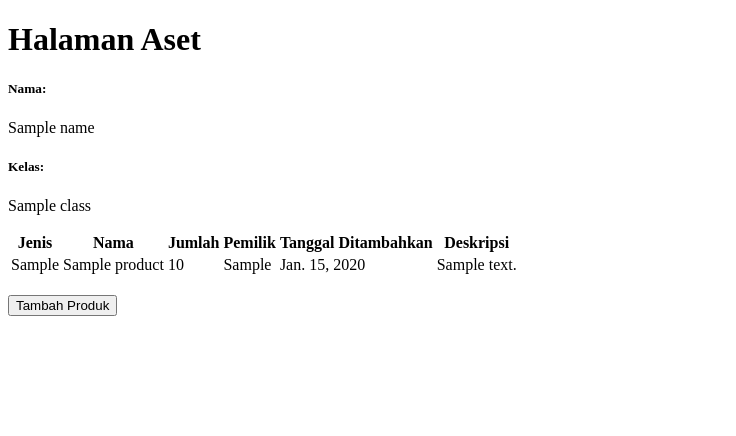
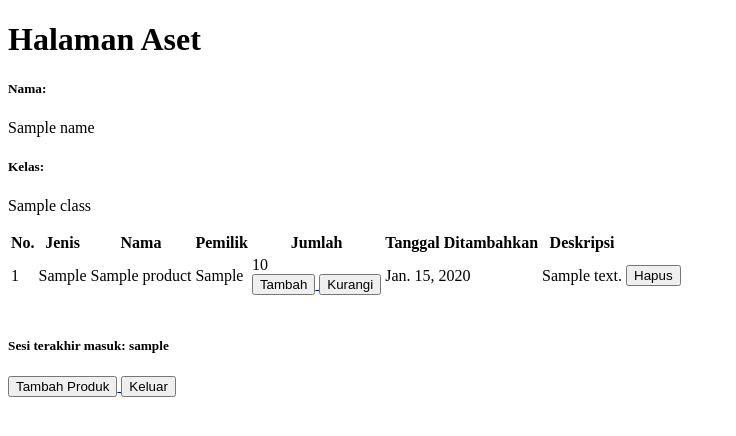
Before and after one commit to MaulanaSeto/aset-perusahaan-kereta, a Django app: template main/templates/main.html in a window 1280 px wide. Shown: the top 436 px of the page, without its empty margins (0-736 px from the left). Run offline with Django 4.2, Linux system fonts and the light colour scheme; tables that the repository leaves empty hold one stand-in row (values such as "Sample post"); the template is opened without the code that fills it: values that come from a table or form of the project are taken from there, most other values are stand-ins (such as "Sample title", 1, 10 or a date in 2020).

Commit message:
Update main.html

```diff
--- a/main/templates/main.html
+++ b/main/templates/main.html
@@ -11,10 +11,11 @@
 
 <table>
     <tr>
+        <th>No.</th>
         <th>Jenis</th>
         <th>Nama</th>
+        <th>Pemilik</th>
         <th>Jumlah</th>
-        <th>Pemilik</th>
         <th>Tanggal Ditambahkan</th>
         <th>Deskripsi</th>
     </tr>
@@ -23,21 +24,43 @@
 
     {% for product in products %}
         <tr>
+            <td>{{forloop.counter}}</td>
             <td>{{product.type}}</td>
             <td>{{product.name}}</td>
-            <td>{{product.amount}}</td>
             <td>{{product.owner}}</td>
+            <td>
+                <span>{{product.amount}}</span>
+                <div>
+                    <a href="{% url 'main:increase_product_amount' product.id %}">
+                        <button>Tambah</button>
+                    </a>
+                    <a href="{% url 'main:decrease_product_amount' product.id %}">
+                        <button>Kurangi</button>
+                    </a>
+                </div>
+            </td>
             <td>{{product.date_added}}</td>
             <td>{{product.description}}</td>
+            <td>
+                <a href="{% url 'main:delete_product' product.id %}">
+                    <button>Hapus</button>
+                </a>
+            </td>
         </tr>
     {% endfor %}
 </table>
 
 <br />
 
+<h5>Sesi terakhir masuk: {{last_login}}</h5>
 <a href="{% url 'main:create_product' %}">
     <button>
         Tambah Produk
     </button>
+    <a href="{% url 'main:logout' %}">
+        <button>
+            Keluar
+        </button>
+    </a>
 </a>
 {% endblock content %}
```
